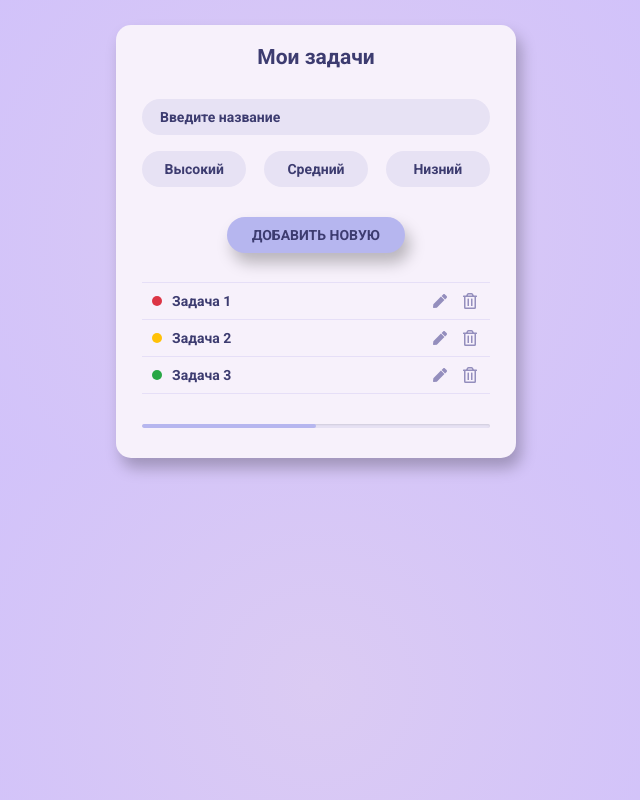
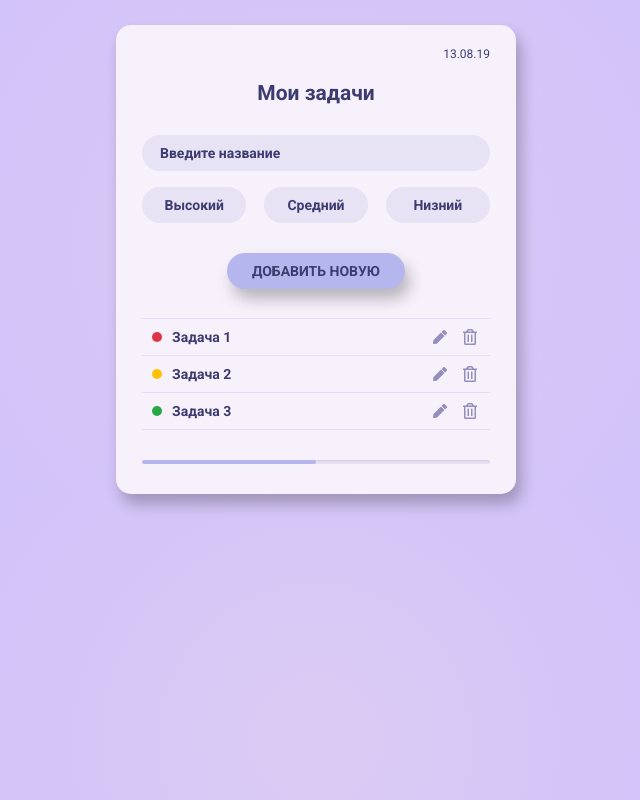
Before and after one commit to shishlachevilya/dayplanner, a Svelte app: page / in a window 1280 px wide. Shown: the whole page, without its empty margins (324-964 px from the left). Built offline with nearby package versions, Linux system fonts and the light colour scheme.

Commit message:
added date

```diff
--- a/src/App.svelte
+++ b/src/App.svelte
@@ -2,6 +2,7 @@
   import Form from "./components/Form.svelte";
   import ListElement from "./components/ListElement.svelte";
   import ProgressBar from "./components/ProgressBar.svelte";
+  import TodoDate from "./components/Date.svelte";
 
   let todo = [
     { id: "fw4e1ql20titpsqlccbbx", content: "Задача 1", priority: "high" },
@@ -49,6 +50,7 @@
 
 <div class="container">
   <div class="todo-box">
+    <TodoDate></TodoDate>
     <h2>Мои задачи</h2>
 
     <Form content={content} on:message={handleMessage}></Form>
--- /dev/null
+++ b/src/components/Date.svelte
@@ -0,0 +1,35 @@
+<script>
+  function formatDate(date) {
+
+    let dd = date.getDate();
+    if (dd < 10) dd = "0" + dd;
+
+    let mm = date.getMonth() + 1;
+    if (mm < 10) mm = "0" + mm;
+
+    let yy = date.getFullYear() % 100;
+    if (yy < 10) yy = "0" + yy;
+
+    return dd + "." + mm + "." + yy;
+  }
+
+  let d = new Date();
+</script>
+
+<style type="text/scss">
+  div {
+    padding: 0 0 20px;
+    text-align: right;
+  }
+
+  span {
+    color: #3d3c70;
+    font-size: 12px;
+    font-family: "Roboto", sans-serif;
+    font-weight: 400;
+  }
+</style>
+
+<div>
+  <span>{formatDate(d)}</span>
+</div>
```
